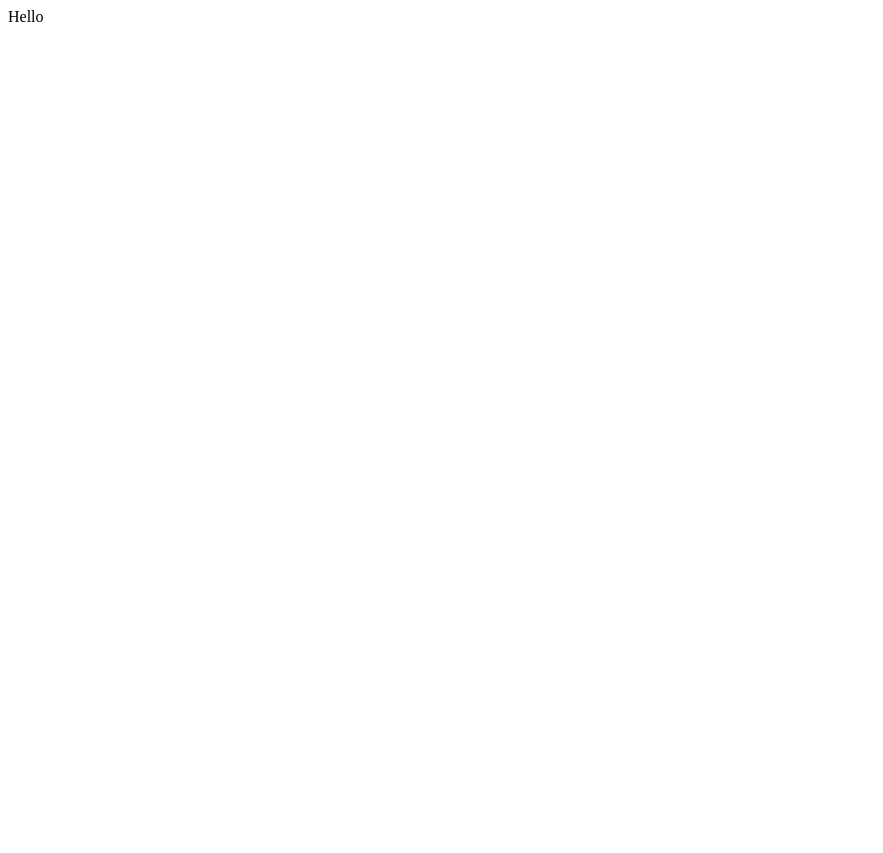
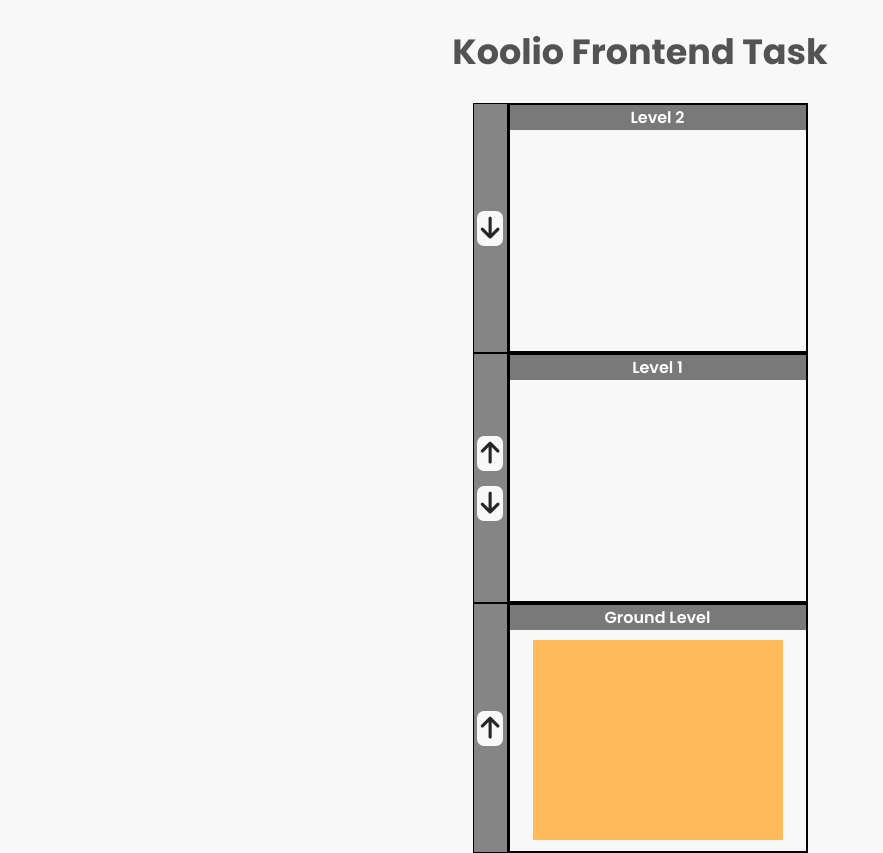
Before and after one commit to kushagrakrish/koolio-frontend, a plain HTML site: page index.html in a window 1280 px wide. Shown: the whole page, without its empty margins (0-883 px from the left). Before the commit the page ends 800 px from the top, so only its background shows below. Drawn offline with Linux system fonts and the light colour scheme.

Commit message:
UI for the application built

```diff
--- a/index.html
+++ b/index.html
@@ -3,9 +3,50 @@
   <head>
     <meta charset="UTF-8" />
     <meta name="viewport" content="width=device-width, initial-scale=1.0" />
+    <link
+      rel="stylesheet"
+      href="https://cdnjs.cloudflare.com/ajax/libs/font-awesome/6.4.0/css/all.min.css"
+      integrity="sha512-iecdLmaskl7CVkqkXNQ/ZH/XLlvWZOJyj7Yy7tcenmpD1ypASozpmT/E0iPtmFIB46ZmdtAc9eNBvH0H/ZpiBw=="
+      crossorigin="anonymous"
+      referrerpolicy="no-referrer"
+    />
+    <link rel="stylesheet" href="styles.css" />
     <title>Koolio | Frontend Task</title>
   </head>
   <body>
-    Hello
+    <h1 class="heading">Koolio Frontend Task</h1>
+    <div class="main">
+      <div class="lift-buttons">
+        <div class="level-2-btn">
+          <button id="l2down-btn">
+            <i class="fa-solid fa-arrow-down"></i>
+          </button>
+        </div>
+        <div class="level-1-btn">
+          <button id="l1up-btn">
+            <i class="fa-solid fa-arrow-up"></i>
+          </button>
+          <button id="l1down-btn">
+            <i class="fa-solid fa-arrow-down"></i>
+          </button>
+        </div>
+        <div class="level-0-btn">
+          <button id="l0up-btn"><i class="fa-solid fa-arrow-up"></i></button>
+        </div>
+      </div>
+      <div class="levels">
+        <div class="level2" id="level2">
+          <p>Level 2</p>
+        </div>
+        <div class="level1" id="level1">
+          <p>Level 1</p>
+        </div>
+        <div class="level0" id="level0">
+          <p>Ground Level</p>
+          <div class="elevator" id="elevator"></div>
+        </div>
+      </div>
+    </div>
   </body>
+  <script src="./app.js"></script>
 </html>
--- a/styles.css
+++ b/styles.css
@@ -0,0 +1,83 @@
+@import url("https://fonts.googleapis.com/css2?family=Poppins:ital,wght@0,100;0,200;0,300;0,400;0,500;0,600;0,700;0,800;0,900;1,100;1,200;1,300;1,400;1,500;1,600;1,700;1,800;1,900&display=swap");
+
+* {
+  margin: 0;
+  padding: 0;
+  box-sizing: border-box;
+  font-family: "Poppins", sans-serif;
+  background: #f8f8f8;
+}
+
+.main {
+  display: flex;
+  flex-direction: row;
+  justify-content: center;
+  align-items: center;
+}
+
+.heading {
+  font-size: 35px;
+  font-weight: 700;
+  color: rgb(83, 83, 83);
+  text-align: center;
+  margin: 25px 0px;
+}
+
+.levels p {
+  background-color: rgb(121, 121, 121);
+  color: white;
+  text-align: center;
+  width: 100%;
+  font-weight: 600;
+}
+.level0,
+.level1,
+.level2 {
+  display: flex;
+  align-items: center;
+  flex-direction: column;
+  border: 2px solid black;
+  border-right: 2px solid black;
+  height: 250px;
+  width: 300px;
+}
+.level-0-btn,
+.level-1-btn,
+.level-2-btn {
+  background-color: rgb(133, 133, 133);
+  display: flex;
+  justify-content: center;
+  flex-direction: column;
+  gap: 15px;
+  border: 1px solid black;
+  height: 250px;
+  width: 35px;
+  align-items: center;
+  padding: 15px;
+}
+i {
+  font-size: 25px;
+  background: none;
+  padding: 4px;
+}
+
+.elevator {
+  width: 250px;
+  height: 200px;
+  background-color: rgb(255, 187, 92);
+  margin: 10px;
+}
+button {
+  font-size: 23px;
+  outline: none;
+  border: 0px;
+  border-radius: 7px;
+  color: rgb(38, 38, 38);
+  background-blend-mode: multiply;
+  cursor: pointer;
+}
+button:focus {
+  background-color: green;
+  color: white;
+  transition: all 0.75ms ease-in-out;
+}
```
